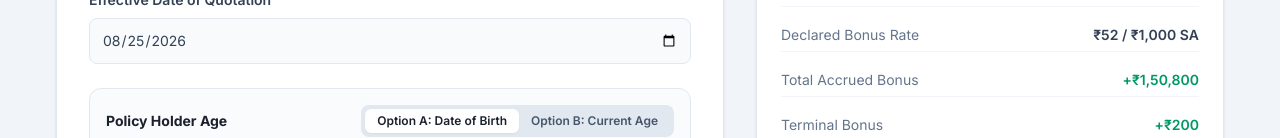
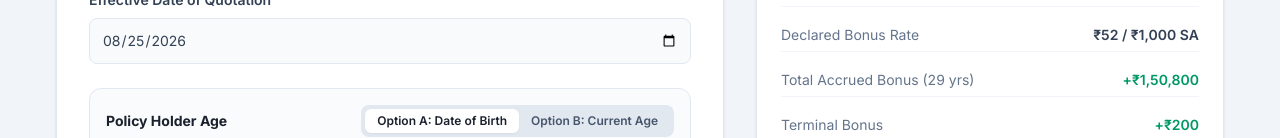
Before and after one commit to prasenjitpriyan/pli, a Next.js app: page /calculator in a window 1280 px wide. Shown: the part 814-952 px from the top of the page. Built offline with nearby package versions, Linux system fonts and the light colour scheme.

Commit message:
feat: add Whole Life ceasing age options (55/58/60) and age 80 bonus accrual rules

```diff
--- a/src/app/calculator/page.tsx
+++ b/src/app/calculator/page.tsx
@@ -31,6 +31,9 @@ export default function CalculatorPage() {
 
   // Children Policy Inputs
   const [childAge, setChildAge] = useState<number>(5);
+
+  // Whole Life Premium Ceasing Age Option (55, 58, 60)
+  const [premiumCeasingAge, setPremiumCeasingAge] = useState<number>(60);
 
   // Spouse Details Option for Single Life Policies
   const [includeSpouse, setIncludeSpouse] = useState<boolean>(false);
@@ -86,6 +89,10 @@ export default function CalculatorPage() {
       firstLifeAge: policyType === 'JOINT_LIFE' ? firstLifeAge : undefined,
       secondLifeAge: policyType === 'JOINT_LIFE' ? secondLifeAge : undefined,
       childAge: policyType === 'CHILDREN' ? childAge : undefined,
+      premiumCeasingAge:
+        policyType === 'WHOLE_LIFE' || policyType === 'CONVERTIBLE_WHOLE_LIFE'
+          ? premiumCeasingAge
+          : undefined,
       sumAssured,
       maturityAge: termInputMode === 'MATURITY_AGE' ? maturityAge : undefined,
       duration: termInputMode === 'DURATION' ? duration : undefined,
@@ -101,6 +108,7 @@ export default function CalculatorPage() {
     firstLifeAge,
     secondLifeAge,
     childAge,
+    premiumCeasingAge,
     sumAssured,
     termInputMode,
     maturityAge,
@@ -130,6 +138,10 @@ export default function CalculatorPage() {
         firstLifeAge: p === 'JOINT_LIFE' ? firstLifeAge : undefined,
         secondLifeAge: p === 'JOINT_LIFE' ? secondLifeAge : undefined,
         childAge: p === 'CHILDREN' ? childAge : undefined,
+        premiumCeasingAge:
+          p === 'WHOLE_LIFE' || p === 'CONVERTIBLE_WHOLE_LIFE'
+            ? premiumCeasingAge
+            : undefined,
         sumAssured,
         maturityAge: termInputMode === 'MATURITY_AGE' ? maturityAge : undefined,
         duration: termInputMode === 'DURATION' ? duration : undefined,
@@ -143,6 +155,7 @@ export default function CalculatorPage() {
     firstLifeAge,
     secondLifeAge,
     childAge,
+    premiumCeasingAge,
     sumAssured,
     termInputMode,
     maturityAge,
@@ -172,6 +185,7 @@ export default function CalculatorPage() {
     setFirstLifeAge(30);
     setSecondLifeAge(28);
     setChildAge(5);
+    setPremiumCeasingAge(60);
     setIncludeSpouse(false);
     setSpouseDob('');
     setSpouseAge(28);
@@ -516,6 +530,42 @@ export default function CalculatorPage() {
                     </div>
                   )}
 
+                  {/* Whole Life Ceasing Age Selector */}
+                  {(policyType === 'WHOLE_LIFE' || policyType === 'CONVERTIBLE_WHOLE_LIFE') && (
+                    <div className="p-4 bg-amber-50/40 border border-amber-200 rounded-xl space-y-3">
+                      <div className="flex items-center justify-between">
+                        <label className="text-sm font-bold text-amber-900">
+                          Select Premium Ceasing Age
+                        </label>
+                        <span className="text-xs font-semibold bg-amber-200 text-amber-900 px-2 py-0.5 rounded">
+                          Pay till Age {premiumCeasingAge}
+                        </span>
+                      </div>
+                      <div className="flex gap-3">
+                        {[55, 58, 60].map((ageVal) => (
+                          <button
+                            key={ageVal}
+                            type="button"
+                            onClick={() => setPremiumCeasingAge(ageVal)}
+                            className={`flex-1 py-2.5 rounded-lg text-xs font-bold transition-all ${
+                              premiumCeasingAge === ageVal
+                                ? 'bg-(--primary-red) text-white shadow-xs'
+                                : 'bg-white text-slate-700 border border-slate-200 hover:bg-slate-50'
+                            }`}>
+                            Age {ageVal} ({ageVal - computedAge} yrs pay)
+                          </button>
+                        ))}
+                      </div>
+                      <p className="text-[0.7rem] text-slate-600 leading-relaxed">
+                        💡 Premium payments cease at age <strong>{premiumCeasingAge}</strong> ({quotationResult.premiumPaymentDuration} yrs), while life cover and bonuses continue to accumulate until age <strong>80</strong> ({quotationResult.bonusAccrualDuration} yrs).
+                      </p>
+                      <div className="flex gap-2 text-[0.65rem] font-semibold text-emerald-800">
+                        <span className="bg-emerald-100 px-2 py-0.5 rounded">Loan after 4 yrs</span>
+                        <span className="bg-emerald-100 px-2 py-0.5 rounded">Surrender after 3 yrs</span>
+                      </div>
+                    </div>
+                  )}
+
                   {/* 4. Sum Assured */}
                   <div>
                     <label className="block text-sm font-semibold text-(--text-dark) mb-2">
@@ -550,7 +600,8 @@ export default function CalculatorPage() {
                     </p>
                   </div>
 
-                  {/* 5. Policy Term / Maturity Age */}
+                  {/* 5. Policy Term / Maturity Age (Hide for Whole Life as ceasing age controls duration) */}
+                  {policyType !== 'WHOLE_LIFE' && policyType !== 'CONVERTIBLE_WHOLE_LIFE' && (
                     <div className="p-4 bg-slate-50/70 border border-slate-200 rounded-xl space-y-4">
                       <div className="flex items-center justify-between">
                         <label className="text-sm font-bold text-(--primary-dark)">
@@ -630,6 +681,7 @@ export default function CalculatorPage() {
                         </div>
                       )}
                     </div>
+                  )}
                 </form>
               </div>
             </div>
@@ -700,7 +752,9 @@ export default function CalculatorPage() {
                     </div>
 
                     <div className="flex justify-between py-1.5 border-b border-slate-100">
-                      <span className="text-(--text-light)">Total Premium Paid ({quotationResult.duration} yrs)</span>
+                      <span className="text-(--text-light)">
+                        Total Premium Paid ({quotationResult.duration} yrs)
+                      </span>
                       <span className="font-semibold text-(--text-dark)">
                         {formatINR(quotationResult.totalPremiumPaid)}
                       </span>
@@ -714,7 +768,9 @@ export default function CalculatorPage() {
                     </div>
 
                     <div className="flex justify-between py-1.5 border-b border-slate-100">
-                      <span className="text-(--text-light)">Total Accrued Bonus</span>
+                      <span className="text-(--text-light)">
+                        Total Accrued Bonus ({quotationResult.bonusAccrualDuration ?? quotationResult.duration} yrs)
+                      </span>
                       <span className="font-semibold text-emerald-600">
                         +{formatINR(quotationResult.totalBonus)}
                       </span>
@@ -762,7 +818,7 @@ export default function CalculatorPage() {
                     {/* Maturity Highlight Box */}
                     <div className="bg-linear-to-br from-amber-50 to-orange-50/50 p-5 rounded-xl border border-amber-200 text-center mt-4">
                       <span className="text-xs uppercase tracking-wider text-amber-800 font-bold block mb-1">
-                        Estimated Maturity Amount
+                        Estimated Maturity Amount (Age {quotationResult.maturityAge})
                       </span>
                       <span className="text-3xl font-extrabold text-(--primary-dark)">
                         {formatINR(quotationResult.maturityAmount)}
@@ -839,7 +895,7 @@ export default function CalculatorPage() {
                   PLI 6-Policy Options Comparison
                 </h3>
                 <p className="text-xs text-slate-500 mt-0.5">
-                  Effective Age {computedAge} years | Sum Assured {formatINR(sumAssured)} | Term {quotationResult.duration} years
+                  Effective Age {computedAge} years | Sum Assured {formatINR(sumAssured)} | Payment Term {quotationResult.duration} years
                 </p>
               </div>
               <button
--- a/src/lib/pli/calculator.ts
+++ b/src/lib/pli/calculator.ts
@@ -36,22 +36,44 @@ export function calculatePLIQuotation(input: PLIInput): PLIQuotationResult {
     childAge: input.childAge,
   });
 
-  // 3. Duration & Target Maturity Age
-  const { duration, maturityAge } = calculateDurationAndMaturityAge({
-    policyType: input.policyType,
-    age: effectiveAge,
-    maturityAge: input.maturityAge,
-    duration: input.duration,
-  });
+  // 3. Whole Life Premium Ceasing Age & Duration Logic
+  let premiumCeasingAge: number | undefined = undefined;
+  let premiumPaymentDuration: number | undefined = undefined;
+  let bonusAccrualDuration: number | undefined = undefined;
 
-  // 4. Bonus Calculation
+  let duration: number;
+  let maturityAge: number;
+
+  if (
+    input.policyType === 'WHOLE_LIFE' ||
+    input.policyType === 'CONVERTIBLE_WHOLE_LIFE'
+  ) {
+    premiumCeasingAge = input.premiumCeasingAge ?? 60;
+    premiumPaymentDuration = Math.max(1, premiumCeasingAge - effectiveAge);
+    bonusAccrualDuration = Math.max(1, 80 - effectiveAge);
+
+    duration = premiumPaymentDuration; // Premium is paid for premiumPaymentDuration years
+    maturityAge = 80; // Full maturity payout occurs at Age 80 or earlier death
+  } else {
+    const durationRes = calculateDurationAndMaturityAge({
+      policyType: input.policyType,
+      age: effectiveAge,
+      maturityAge: input.maturityAge,
+      duration: input.duration,
+    });
+    duration = durationRes.duration;
+    maturityAge = durationRes.maturityAge;
+  }
+
+  // 4. Bonus Calculation (Bonus Accrues for bonusAccrualDuration for Whole Life, duration for others)
+  const bonusDuration = bonusAccrualDuration ?? duration;
   const { bonusRate, annualBonus, totalBonus } = calculateBonus(
     input.policyType,
     input.sumAssured,
-    duration
+    bonusDuration
   );
 
-  // 5. Mathematical Premium Engine Prediction
+  // 5. Mathematical Premium Engine Prediction (Using Premium Payment Duration)
   const modelPrediction = predictMonthlyPremium({
     policyType: input.policyType,
     effectiveAge,
@@ -77,7 +99,7 @@ export function calculatePLIQuotation(input: PLIInput): PLIQuotationResult {
   const netMonthlyPremium =
     modelPrediction.scaledGrossPremium - rebate + tax;
 
-  // 9. Total Premium Paid Calculation
+  // 9. Total Premium Paid Calculation (Stopped at premiumCeasingAge for Whole Life)
   const totalPremiumPaid = netMonthlyPremium * 12 * duration;
 
   // 10. Terminal Bonus
@@ -183,10 +205,19 @@ export function calculatePLIQuotation(input: PLIInput): PLIQuotationResult {
       note: `Selected Policy: ${policyConfig.name} (${policyConfig.code})`,
     },
     {
-      title: '2. Policy Duration & Target Maturity',
-      formula: 'Duration = Target Maturity Age - Effective Age',
-      values: `Maturity Age (${maturityAge}) - Effective Age (${effectiveAge})`,
-      result: `${duration} years`,
+      title: '2. Premium Payment Term & Bonus Accumulation',
+      formula:
+        input.policyType === 'WHOLE_LIFE' || input.policyType === 'CONVERTIBLE_WHOLE_LIFE'
+          ? 'Premium Term = Ceasing Age - Entry Age | Bonus Term = 80 - Entry Age'
+          : 'Duration = Target Maturity Age - Effective Age',
+      values:
+        input.policyType === 'WHOLE_LIFE' || input.policyType === 'CONVERTIBLE_WHOLE_LIFE'
+          ? `Ceasing Age ${premiumCeasingAge} (${duration} yrs payment) | Bonus Accrual until Age 80 (${bonusDuration} yrs)`
+          : `Maturity Age (${maturityAge}) - Effective Age (${effectiveAge})`,
+      result:
+        input.policyType === 'WHOLE_LIFE' || input.policyType === 'CONVERTIBLE_WHOLE_LIFE'
+          ? `Pay for ${duration} yrs | Accrue bonus for ${bonusDuration} yrs`
+          : `${duration} years`,
     },
     {
       title: '3. Declared Bonus Rate & Annual Bonus',
@@ -197,14 +228,14 @@ export function calculatePLIQuotation(input: PLIInput): PLIQuotationResult {
     },
     {
       title: '4. Total Accrued Bonus',
-      formula: 'Annual Bonus × Policy Term',
-      values: `${formatINR(annualBonus)} × ${duration} years`,
+      formula: 'Annual Bonus × Bonus Accumulation Term',
+      values: `${formatINR(annualBonus)} × ${bonusDuration} years`,
       result: formatINR(totalBonus),
     },
     {
       title: '5. Mathematical Premium Model Surface Prediction',
-      formula: 'Base Premium = f(Effective Age, Duration) per ₹1,00,000 SA',
-      values: `Effective Age ${effectiveAge}, Duration ${duration} years`,
+      formula: 'Base Premium = f(Effective Age, Payment Duration) per ₹1,00,000 SA',
+      values: `Effective Age ${effectiveAge}, Payment Duration ${duration} years`,
       result: `₹${modelPrediction.basePremiumPerLakh}/month (Base)`,
       note: `Method: ${modelPrediction.calculationMethod}`,
     },
@@ -227,36 +258,37 @@ export function calculatePLIQuotation(input: PLIInput): PLIQuotationResult {
     },
     {
       title: '8. Estimated Total Premium Paid',
-      formula: 'Net Monthly Premium × 12 × Duration',
+      formula: 'Net Monthly Premium × 12 × Premium Payment Duration',
       values: `${formatINR(netMonthlyPremium)} × 12 × ${duration} years`,
       result: formatINR(totalPremiumPaid),
+      note:
+        input.policyType === 'WHOLE_LIFE' || input.policyType === 'CONVERTIBLE_WHOLE_LIFE'
+          ? `Premium payments cease at age ${premiumCeasingAge}`
+          : undefined,
     },
     {
-      title: '9. Periodic Survival Benefits Schedule',
+      title: '9. Periodic Survival / Maturity Schedule',
       formula:
         input.policyType === 'ANTICIPATED_ENDOWMENT'
           ? `3 Payouts of 20% SA + Final 40% SA + Total Bonus at Maturity (${duration} yrs)`
-          : 'Standard Maturity Benefit (100% SA + Total Bonus)',
+          : 'Full Sum Assured + Accumulated Bonuses at Maturity',
       values:
         input.policyType === 'ANTICIPATED_ENDOWMENT'
-          ? `3 Survival Payouts of ${formatINR(input.sumAssured * 0.2)} each (Total 60% SA = ${formatINR(input.sumAssured * 0.6)})`
+          ? `3 Survival Payouts of ${formatINR(input.sumAssured * 0.2)} each`
           : `Full Sum Assured (${formatINR(input.sumAssured)})`,
       result:
         input.policyType === 'ANTICIPATED_ENDOWMENT'
           ? `Final Maturity Payout: ${formatINR(finalMaturityPayout)}`
           : formatINR(maturityAmount),
       note:
-        input.policyType === 'ANTICIPATED_ENDOWMENT'
-          ? 'Periodic survival benefits do NOT reduce the full death or maturity payout'
+        input.policyType === 'WHOLE_LIFE' || input.policyType === 'CONVERTIBLE_WHOLE_LIFE'
+          ? 'Paid upon reaching Age 80 or to nominee upon earlier death'
           : undefined,
     },
     {
-      title: '10. Total Overall Returns & Benefits',
-      formula: 'Total Periodic Benefits + Final Maturity Payout',
-      values:
-        input.policyType === 'ANTICIPATED_ENDOWMENT'
-          ? `Survival Benefits (${formatINR(input.sumAssured * 0.6)}) + Final Maturity Payout (${formatINR(finalMaturityPayout)})`
-          : `Sum Assured (${formatINR(input.sumAssured)}) + Bonus (${formatINR(totalBonus)})`,
+      title: '10. Total Overall Returns & Maturity Benefit',
+      formula: 'Sum Assured + Total Accrued Bonus + Terminal Bonus',
+      values: `${formatINR(input.sumAssured)} + ${formatINR(totalBonus)} + ${formatINR(terminalBonus)}`,
       result: formatINR(maturityAmount),
     },
   ];
@@ -273,6 +305,9 @@ export function calculatePLIQuotation(input: PLIInput): PLIQuotationResult {
     firstLifeAge: input.firstLifeAge,
     secondLifeAge: input.secondLifeAge,
     childAge: input.childAge,
+    premiumCeasingAge,
+    premiumPaymentDuration,
+    bonusAccrualDuration,
 
     maturityAge,
     duration,
--- a/src/lib/pli/types.ts
+++ b/src/lib/pli/types.ts
@@ -23,6 +23,9 @@ export interface PLIInput {
 
   // Children Policy Inputs
   childAge?: number;
+
+  // Whole Life Ceasing Age (55, 58, 60)
+  premiumCeasingAge?: number;
 
   spouseDateOfBirth?: string; // YYYY-MM-DD
   spouseAge?: number;
@@ -63,6 +66,9 @@ export interface PLIQuotationResult {
   firstLifeAge?: number;
   secondLifeAge?: number;
   childAge?: number;
+  premiumCeasingAge?: number;
+  premiumPaymentDuration?: number;
+  bonusAccrualDuration?: number;
   maturityAge: number;
   duration: number;
 
```
Also changed, not shown: 1 other file (tests, documents, lock files or other folders). Lines whose indentation alone changed are shown as unchanged.
